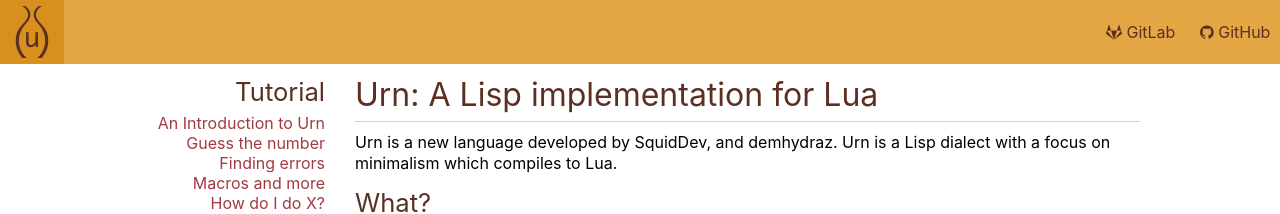
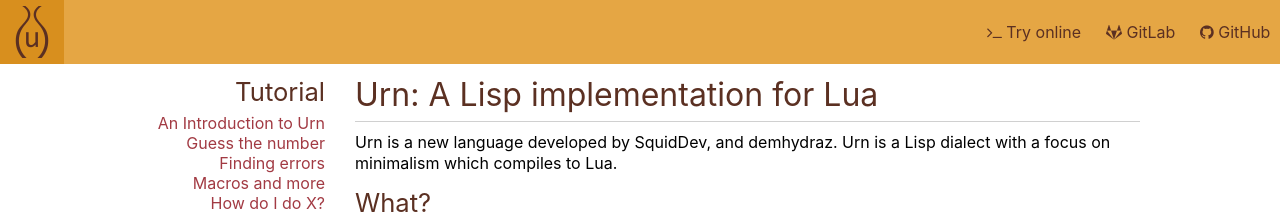
Before and after one commit to SquidDev/urn, a Jekyll site: the page built from index.md, in a window 1280 px wide. Shown: the top 214 px of the page. Built offline with Jekyll 4.4.1, drawn with Linux system fonts in a browser that asks for light colours; our own code applies the rules of GitHub Pages for plain Markdown files.

Commit message:
Add link to online REPL

```diff
--- a/_layouts/default.html
+++ b/_layouts/default.html
@@ -30,6 +30,12 @@
 				</a>
 			</div>
 			<div class="pull-right button-group menu-group hide-tiny">
+				<a href="http://urn-repl.lemmmy.pw" title="Try Urn online">
+					<span>
+						<span class="fa fa-terminal" aria-hidden="true"></span>
+						Try online
+					</span>
+				</a>
 				<a href="https://gitlab.com/urn/urn" title="View on GitLab">
 					<span>
 						<span class="fa fa-gitlab" aria-hidden="true"></span>
```
